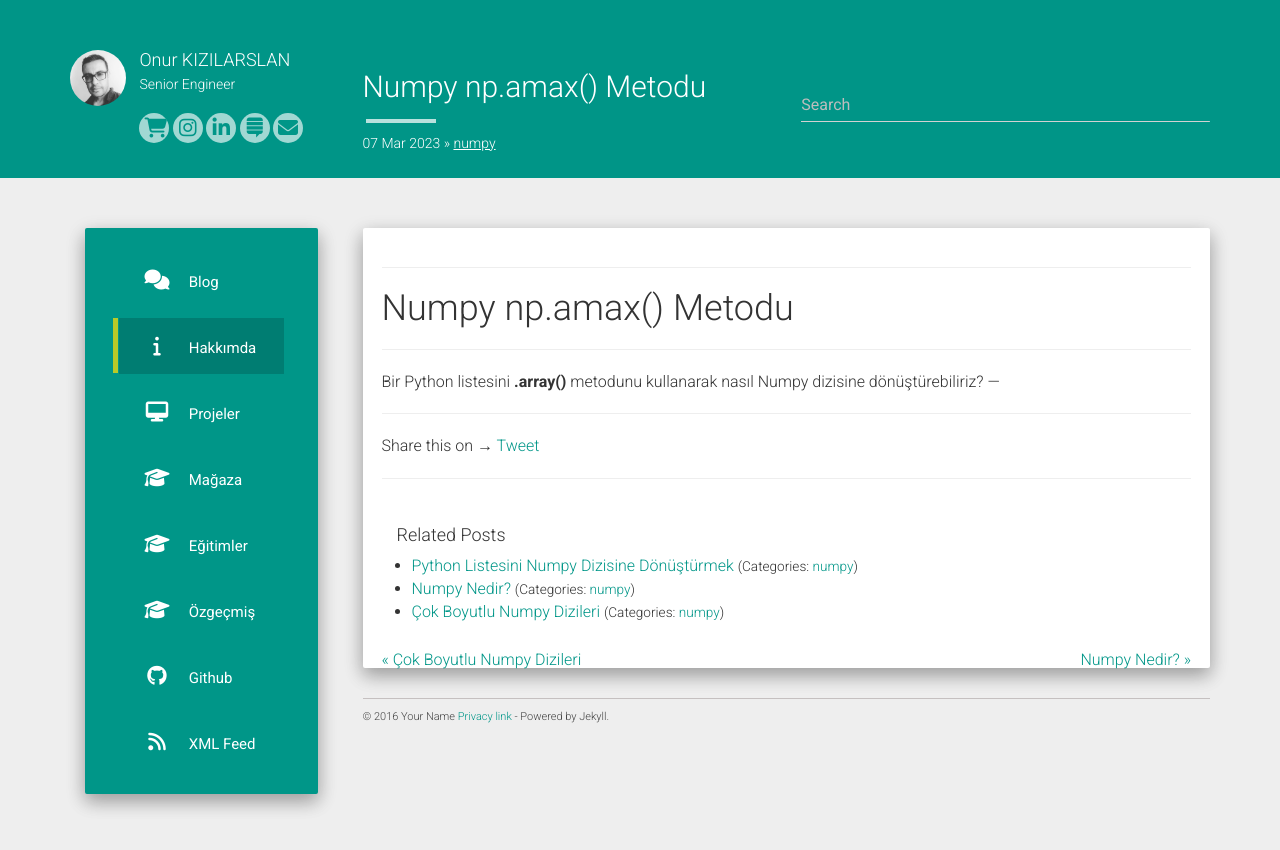
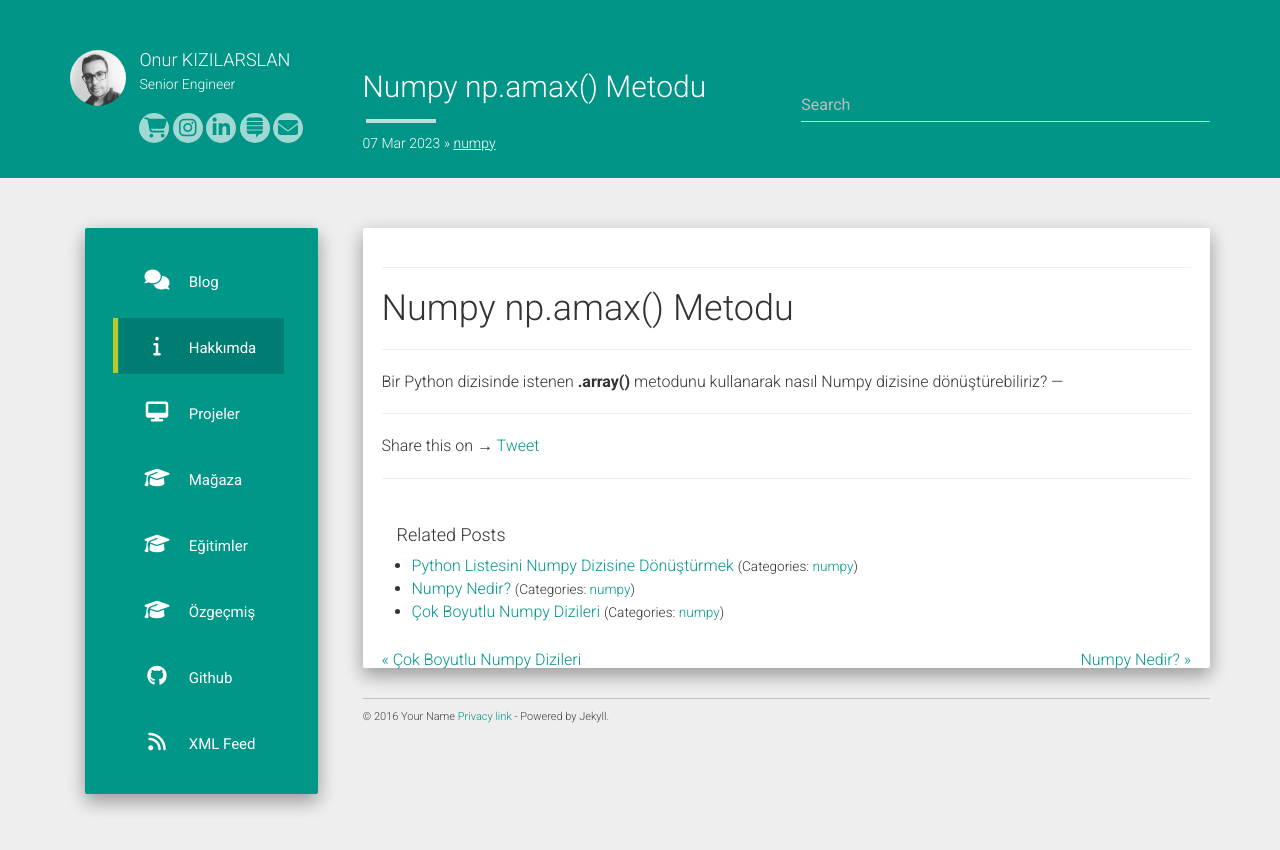
Before and after one commit to imonur/blog, a Jekyll site: the page built from _posts/2023-03-07-np-amax.md, in a window 1280 px wide. Shown: the top 850 px of the page. Built offline with Jekyll 4.4.1, drawn with Linux system fonts in a browser that asks for light colours; nearby versions of some CDN libraries; comment, search, counter and statistics services are not loaded.

Commit message:
Update 2023-03-07-np-amax.md

```diff
--- a/_posts/2023-03-07-np-amax.md
+++ b/_posts/2023-03-07-np-amax.md
@@ -8,5 +8,5 @@ categories: numpy
 ---
 # Numpy np.amax() Metodu
 ---
-Bir Python listesini **.array()** metodunu kullanarak nasıl Numpy dizisine dönüştürebiliriz?
+Bir Python dizisinde istenen **.array()** metodunu kullanarak nasıl Numpy dizisine dönüştürebiliriz?
 ---
```
